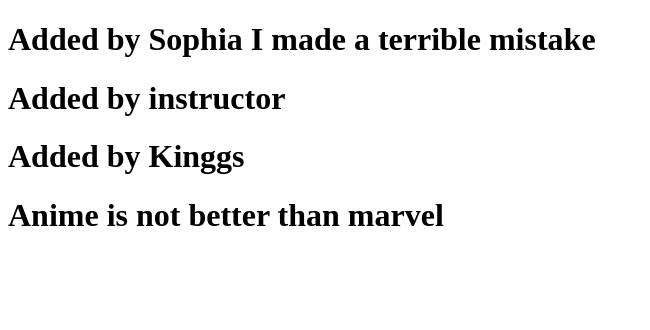
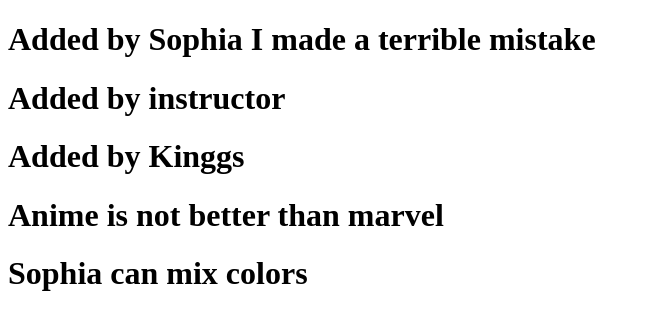
Before and after one commit to solomonakinbiyi/aptechgitclass, a plain HTML site: page index.html in a window 1280 px wide. Shown: the whole page, without its empty margins (0-650 px from the left). Drawn offline with Linux system fonts and the light colour scheme.

Commit message:
added colors

```diff
--- a/index.html
+++ b/index.html
@@ -17,5 +17,6 @@
     <h1>
         Anime is not better than marvel
     </h1>
+    <h1>Sophia can mix colors</h1>
 </body>
 </html>
```
